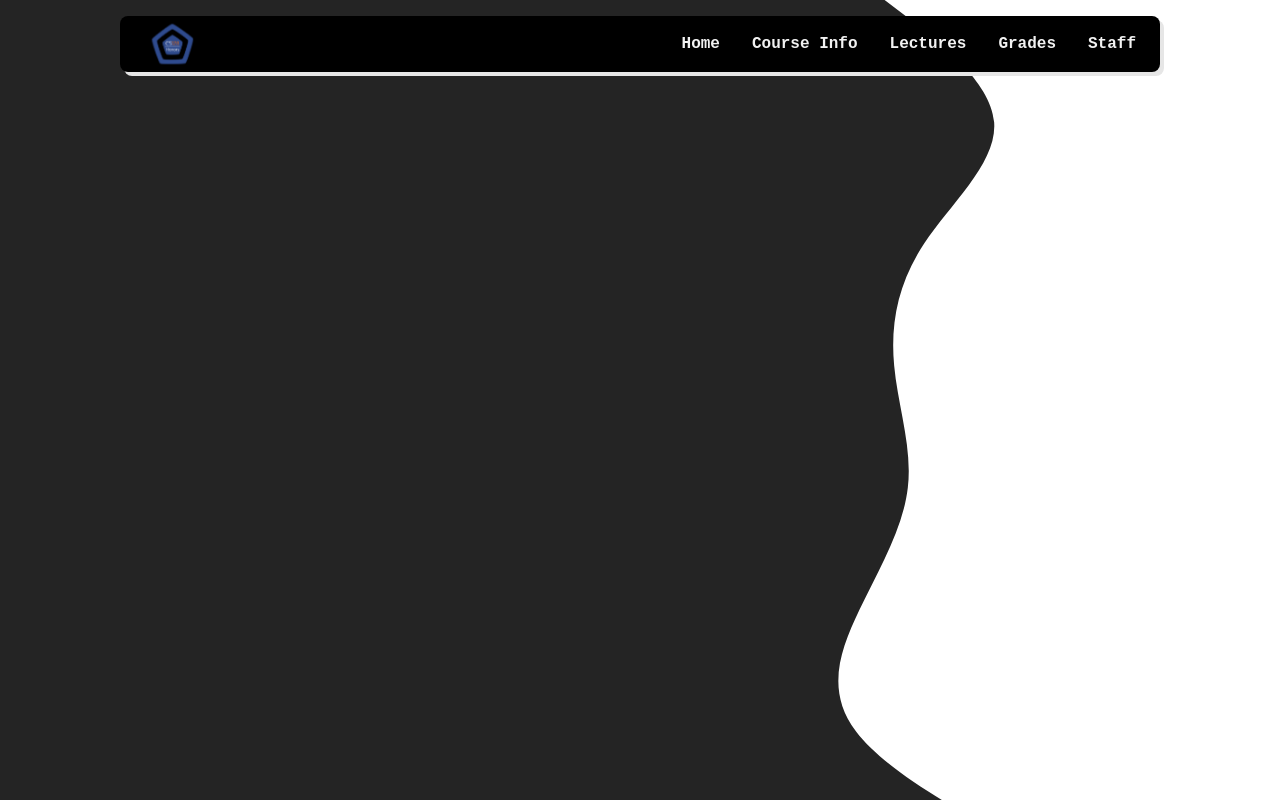
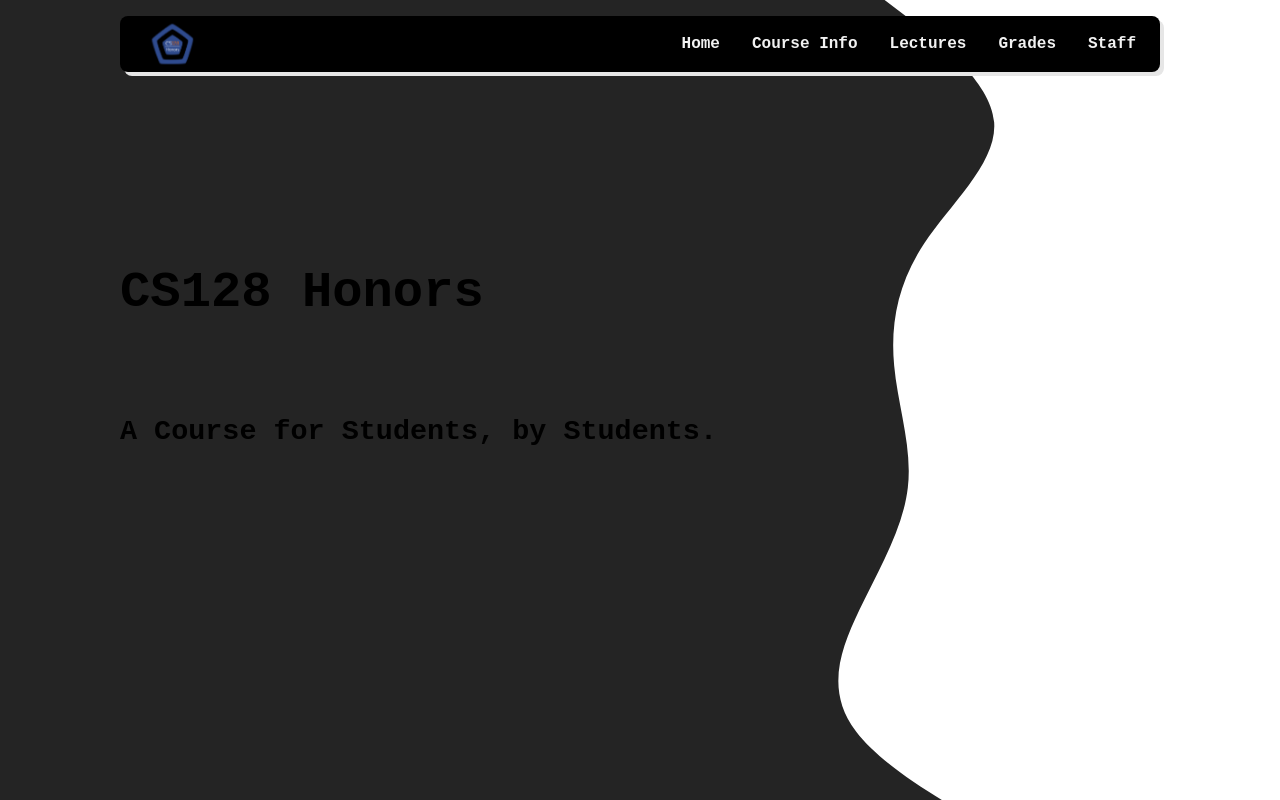
Before and after one commit to dwarbler/CS128H-Course-Website, a React (Vite) app in the folder cs128h-course-website/: page / in a window 1280 px wide. Built offline with nearby package versions, Linux system fonts and the light colour scheme.

Commit message:
Feat(Welcome Page): Finish welcome page

```diff
--- a/cs128h-course-website/src/App.tsx
+++ b/cs128h-course-website/src/App.tsx
@@ -1,9 +1,11 @@
 import Navbar from "./Navbar.tsx"
+import Homepage from "./Homepage.tsx"
 
 function App() {
   return (
     <>
       <Navbar />
+      <Homepage />
     </>
   )
 }
--- a/cs128h-course-website/src/Homepage.tsx
+++ b/cs128h-course-website/src/Homepage.tsx
@@ -1,7 +1,8 @@
 export default function Homepage(): JSX.Element {
     return (
         <div className="welcomePage">
-
+            <h2>CS128 Honors</h2>
+            <h4>A Course for Students, by Students.</h4>
         </div>
     )
 }
--- a/cs128h-course-website/src/index.css
+++ b/cs128h-course-website/src/index.css
@@ -171,15 +171,30 @@ h1, h2, h3, h4, h5 {
 
 html {font-size: 100%;} /* 16px */
 
-h1 {font-size: 4.210rem; /* 67.36px */}
+h1 {
+  font-size: 4.210rem; /* 67.36px */
+  text-align: center;
+}
 
-h2 {font-size: 3.158rem; /* 50.56px */}
+h2 {
+  font-size: 3.158rem; /* 50.56px */
+  text-align: center;
+}
 
-h3 {font-size: 2.369rem; /* 37.92px */}
+h3 {
+  font-size: 2.369rem; /* 37.92px */
+  text-align: center;
+}
 
-h4 {font-size: 1.777rem; /* 28.48px */}
+h4 {
+  font-size: 1.777rem; /* 28.48px */
+  text-align: center;
+}
 
-h5 {font-size: 1.333rem; /* 21.28px */}
+h5 {
+  font-size: 1.333rem; /* 21.28px */
+  text-align: center;
+}
 
 small {font-size: 0.750rem; /* 12px */}
 
@@ -286,3 +301,11 @@ a:hover {
   will-change: filter;
   transition: filter 300ms;
 }
+
+.welcomePage {
+  display: flex;
+  flex-direction: column;
+  align-items: flex-start;
+  justify-content: center;
+  height: 70vh;
+}
```
